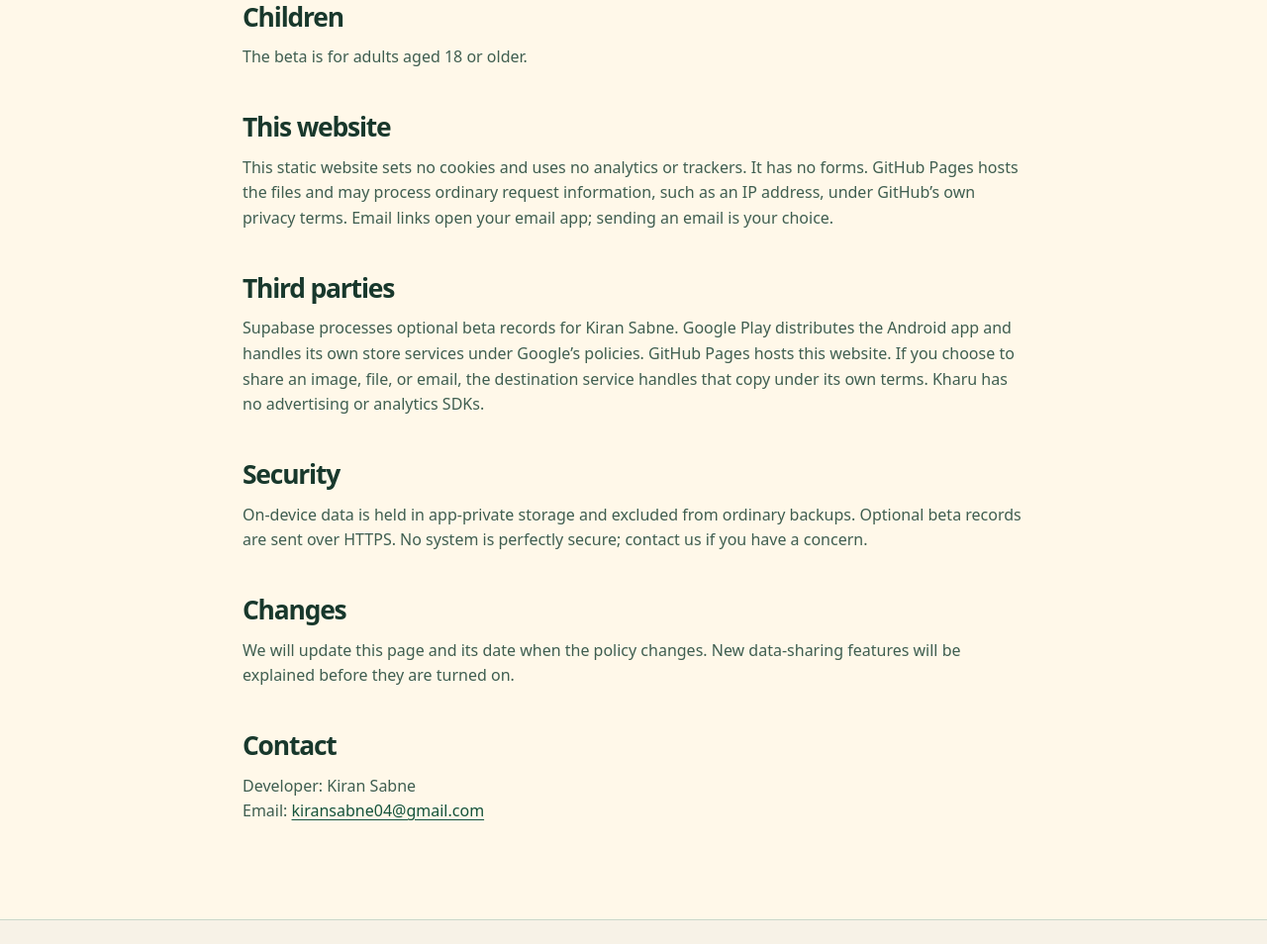
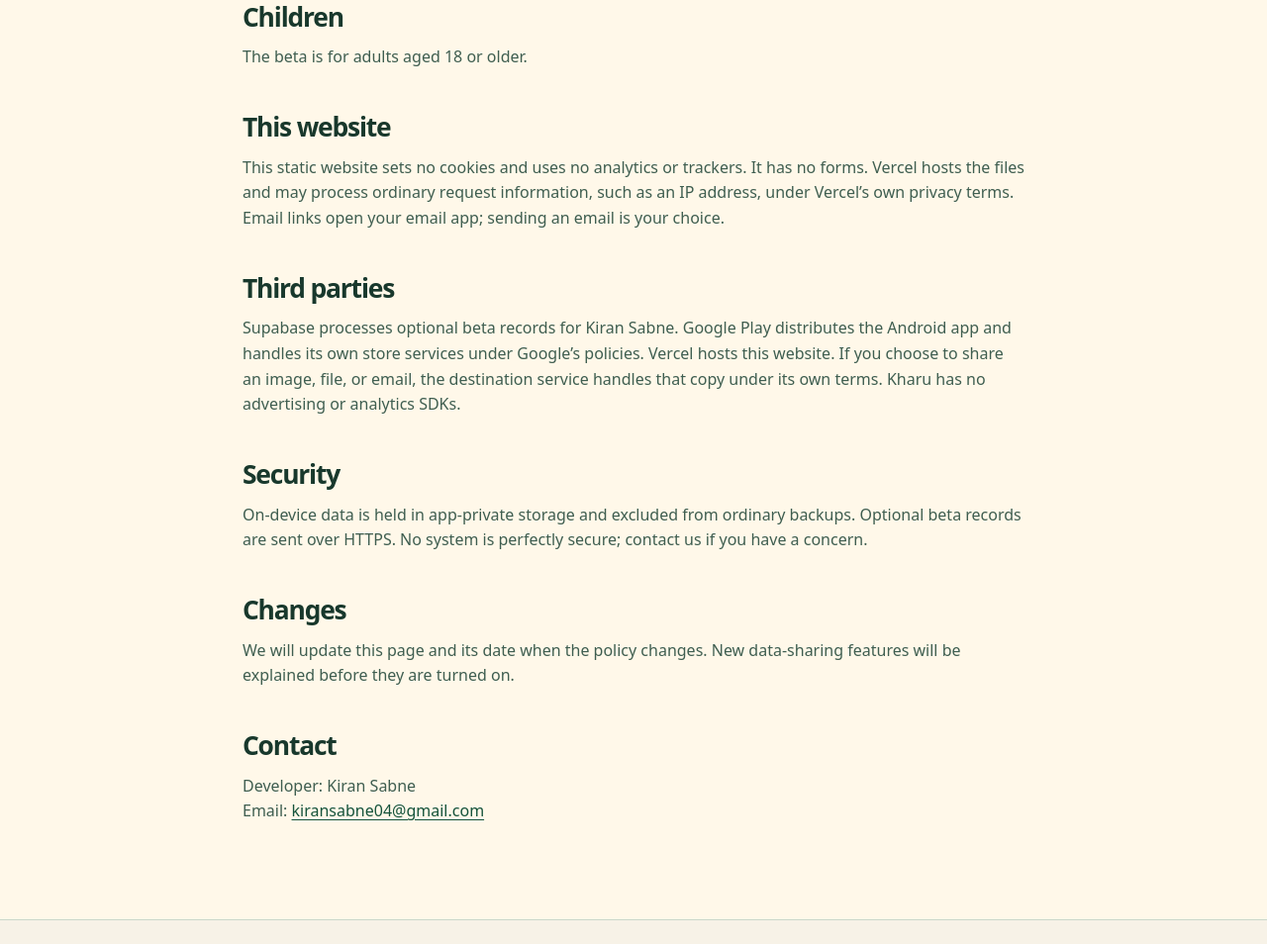
Before and after one commit to kiransabne04/kharu.app, a plain HTML site: page privacy.html in a window 1280 px wide. Shown: the part 3038-3992 px from the top of the page at 99% size. Drawn offline with Linux system fonts and the light colour scheme.

Commit message:
Prepare Kharu site for Vercel hosting

```diff
--- a/privacy.html
+++ b/privacy.html
@@ -19,8 +19,8 @@
 <section aria-labelledby="sharing"><h2 id="sharing">Sharing and feedback</h2><p>When you choose “Share my day” or another image share action, Kharu opens Android’s share sheet with the image you selected. You choose the recipient. The destination app handles that copy under its own privacy terms.</p><p>“Share learning data” is optional and off by default. If you choose to make a file, it shows times of day and weekdays without dates, visit lengths, what check-ins asked, your answers, and what happened in the next 30 minutes. Chosen apps are labeled generically, such as “feed app 1.” You can review the entire file before sending it yourself through Android’s share sheet. Kharu never uploads it automatically.</p><p>“Send feedback” opens your own email app; nothing is sent until you press send. You can choose to attach a diagnostics file after reviewing it. That file includes app and Android versions, phone model, permission status, monitoring-health changes, times Hard mode was not running, and daily counts of Kharu opens, check-ins, gates, heads-ups, and acorns for up to 14 days. It contains no app names, per-app minutes, messages, or screen content. Your email provider and ours handle an email you send under their own policies.</p></section>
 <section aria-labelledby="controls"><h2 id="controls">Your controls and deletion</h2><p>In You, you can delete activity history, reset learned patterns, turn off the beta summary, or choose Delete all data. Delete all data clears dated history, learning, settings, your why, and pending crash reports. Undated acorn totals, spending, and nest items remain on the phone so the nest stays. Uninstalling Kharu removes all on-device app data. To remove beta records already sent, email <a href="mailto:kiransabne04@gmail.com">kiransabne04@gmail.com</a> with the tester code shown in You. See the <a href="delete-data.html">deletion instructions</a>.</p></section>
 <section aria-labelledby="children"><h2 id="children">Children</h2><p>The beta is for adults aged 18 or older.</p></section>
-<section aria-labelledby="site-data"><h2 id="site-data">This website</h2><p>This static website sets no cookies and uses no analytics or trackers. It has no forms. GitHub Pages hosts the files and may process ordinary request information, such as an IP address, under GitHub’s own privacy terms. Email links open your email app; sending an email is your choice.</p></section>
-<section aria-labelledby="third"><h2 id="third">Third parties</h2><p>Supabase processes optional beta records for Kiran Sabne. Google Play distributes the Android app and handles its own store services under Google’s policies. GitHub Pages hosts this website. If you choose to share an image, file, or email, the destination service handles that copy under its own terms. Kharu has no advertising or analytics SDKs.</p></section>
+<section aria-labelledby="site-data"><h2 id="site-data">This website</h2><p>This static website sets no cookies and uses no analytics or trackers. It has no forms. Vercel hosts the files and may process ordinary request information, such as an IP address, under Vercel’s own privacy terms. Email links open your email app; sending an email is your choice.</p></section>
+<section aria-labelledby="third"><h2 id="third">Third parties</h2><p>Supabase processes optional beta records for Kiran Sabne. Google Play distributes the Android app and handles its own store services under Google’s policies. Vercel hosts this website. If you choose to share an image, file, or email, the destination service handles that copy under its own terms. Kharu has no advertising or analytics SDKs.</p></section>
 <section aria-labelledby="security"><h2 id="security">Security</h2><p>On-device data is held in app-private storage and excluded from ordinary backups. Optional beta records are sent over HTTPS. No system is perfectly secure; contact us if you have a concern.</p></section>
 <section aria-labelledby="changes"><h2 id="changes">Changes</h2><p>We will update this page and its date when the policy changes. New data-sharing features will be explained before they are turned on.</p></section>
 <section aria-labelledby="contact"><h2 id="contact">Contact</h2><p>Developer: Kiran Sabne<br>Email: <a href="mailto:kiransabne04@gmail.com">kiransabne04@gmail.com</a></p></section></div></main><footer class="site-footer"><div class="wrap footer-inner"><div><a class="brand" href="index.html"><img src="assets/kharu-icon.svg" alt="" width="36" height="36"><span>Kharu</span></a><p>Less scrolling. More living.</p></div><nav aria-label="Footer navigation"><a href="privacy.html">Privacy</a><a href="delete-data.html">Delete data</a><a href="terms.html">Terms</a><a href="support.html">Support</a><a href="beta.html">Beta</a></nav><p class="copyright">© <span data-year>2026</span> Kiran Sabne</p></div></footer></body></html>
```
Also changed, not shown: 3 other files.
